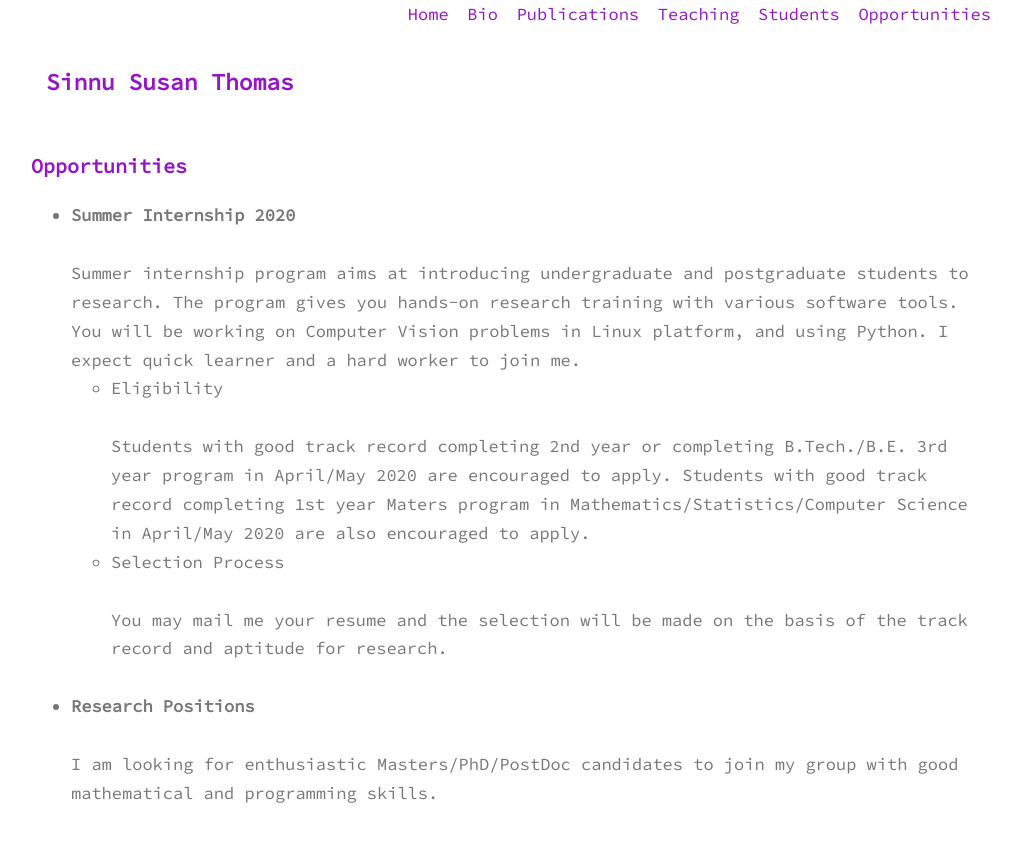
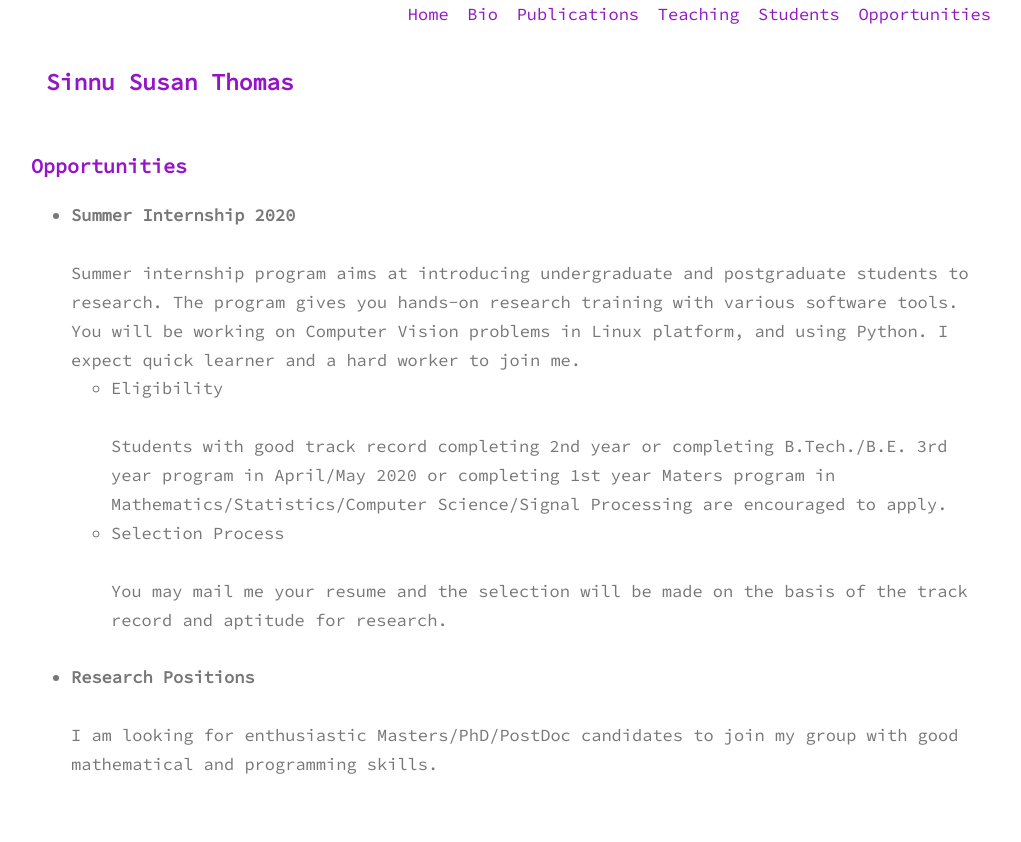
Before and after one commit to sinnuthomas/sinnuthomas.github.io, a Jekyll site: the page built from opportunities.md, in a window 1280 px wide. Shown: the top 842 px of the page, without its empty margins (129-1150 px from the left). Built offline with Jekyll 4.4.1, drawn with Linux system fonts in a browser that asks for light colours.

Commit message:
Update opportunities.md

```diff
--- a/opportunities.md
+++ b/opportunities.md
@@ -9,7 +9,7 @@ permalink: /opportunities/
 Summer internship program aims at introducing undergraduate and postgraduate students to research. The program gives you hands-on research training with various software tools.  You will be working on Computer Vision problems in Linux platform, and using Python. I expect quick learner and a hard worker to join me.
   * Eligibility
   <br/><br/>
-  Students with good track record completing 2nd year or completing B.Tech./B.E. 3rd year program in April/May 2020 are     encouraged to apply. Students with good track record completing 1st year  Maters program in Mathematics/Statistics/Computer Science in April/May 2020 are also encouraged to apply.
+  Students with good track record completing 2nd year or completing B.Tech./B.E. 3rd year program in April/May 2020 or completing 1st year  Maters program in Mathematics/Statistics/Computer Science/Signal Processing are encouraged to apply.
   * Selection Process
   <br/><br/>
    You may mail me your resume and the selection will be made on the basis of the track record and aptitude for research.
```
